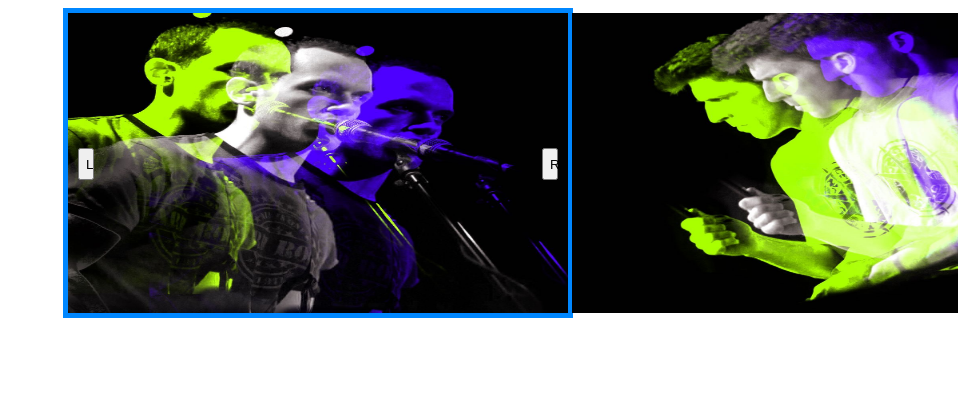
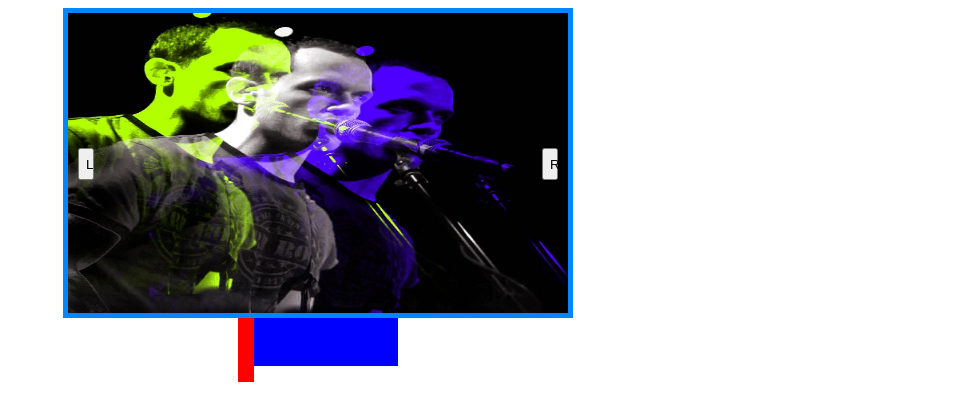
Before and after one commit to wsa138/odin-image-slider, a website: page index.html in a window 1280 px wide. Shown: the top 420 px of the page, without its empty margins (322-1280 px from the left). Drawn offline with Linux system fonts and the light colour scheme.

Commit message:
Changed span elements to div's. Added display property to elements so that only image in frame is shown.

```diff
--- a/index.html
+++ b/index.html
@@ -1,17 +1,19 @@
 <!DOCTYPE html>
 <html lang="en">
+
 <head>
   <meta charset="UTF-8" />
   <title>Odin Image Slider</title>
   <link rel="stylesheet" href="style.css" />
 </head>
+
 <body>
   <div class="frame">
     <div class="images-container">
-        <img src="images/b.jpg" alt="Guy singing into microphone" />
-        <img src="images/jb.jpg" alt="Guy playing drums" />
-        <img src="images/js.jpg" alt="Guy playing bass guitar" />
-        <img src="images/m.jpg" alt="Guy playing guitar" />
+      <img class="framed images" src="images/b.jpg" alt="Guy singing into microphone" />
+      <img class="images" src="images/jb.jpg" alt="Guy playing drums" />
+      <img class="images" src="images/js.jpg" alt="Guy playing bass guitar" />
+      <img class="images" src="images/m.jpg" alt="Guy playing guitar" />
     </div>
 
     <button class="left">L</button>
@@ -19,12 +21,13 @@
   </div>
 
   <div class="dot-container">
-      <span class="dot"></span>
-      <span class="dot"></span>
-      <span class="dot"></span>
-      <span class="dot"></span>
+    <div class="dot"></div>
+    <div class="dot"></div>
+    <div class="dot"></div>
+    <div class="dot"></div>
   </div>
 
   <script src="main.js"></script>
 </body>
+
 </html>
--- a/style.css
+++ b/style.css
@@ -2,6 +2,9 @@ html,
 body {
   padding: none;
   margin: none;
+  display: flex;
+  flex-direction: column;
+  align-items: center;
 }
 
 .frame {
@@ -15,6 +18,14 @@ body {
 
 .images-container {
   width: 200rem;
+}
+
+.images {
+  display: none;
+}
+
+.framed {
+  display: inline;
 }
 
 img {
@@ -37,3 +48,15 @@ img {
 .right {
   right: 10px;
 }
+
+.dot-container {
+  background: blue;
+  width: 10rem;
+  height: 3rem;
+}
+
+.dot {
+  background-color: red;
+  height: 1rem;
+  width: 1rem;
+}
```
Lines whose indentation alone changed are shown as unchanged.
